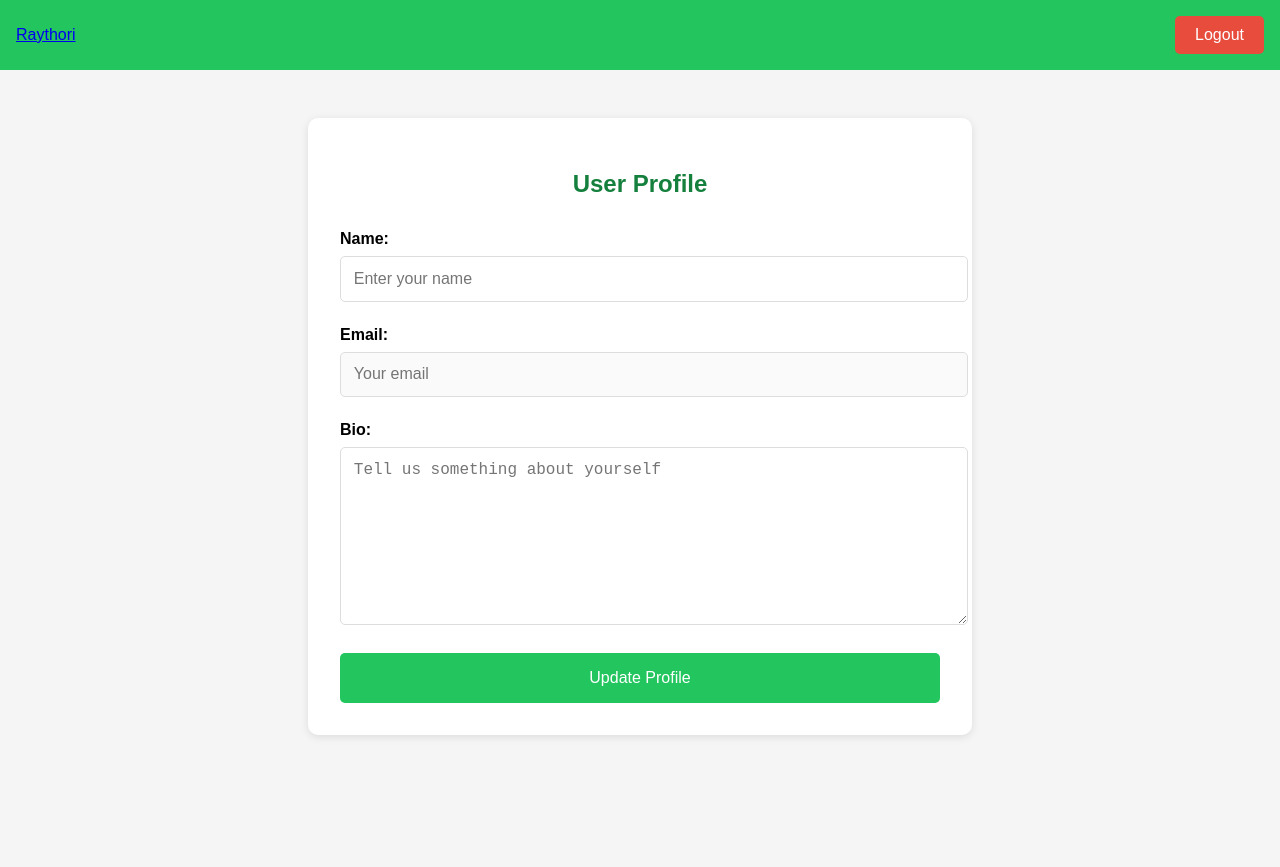
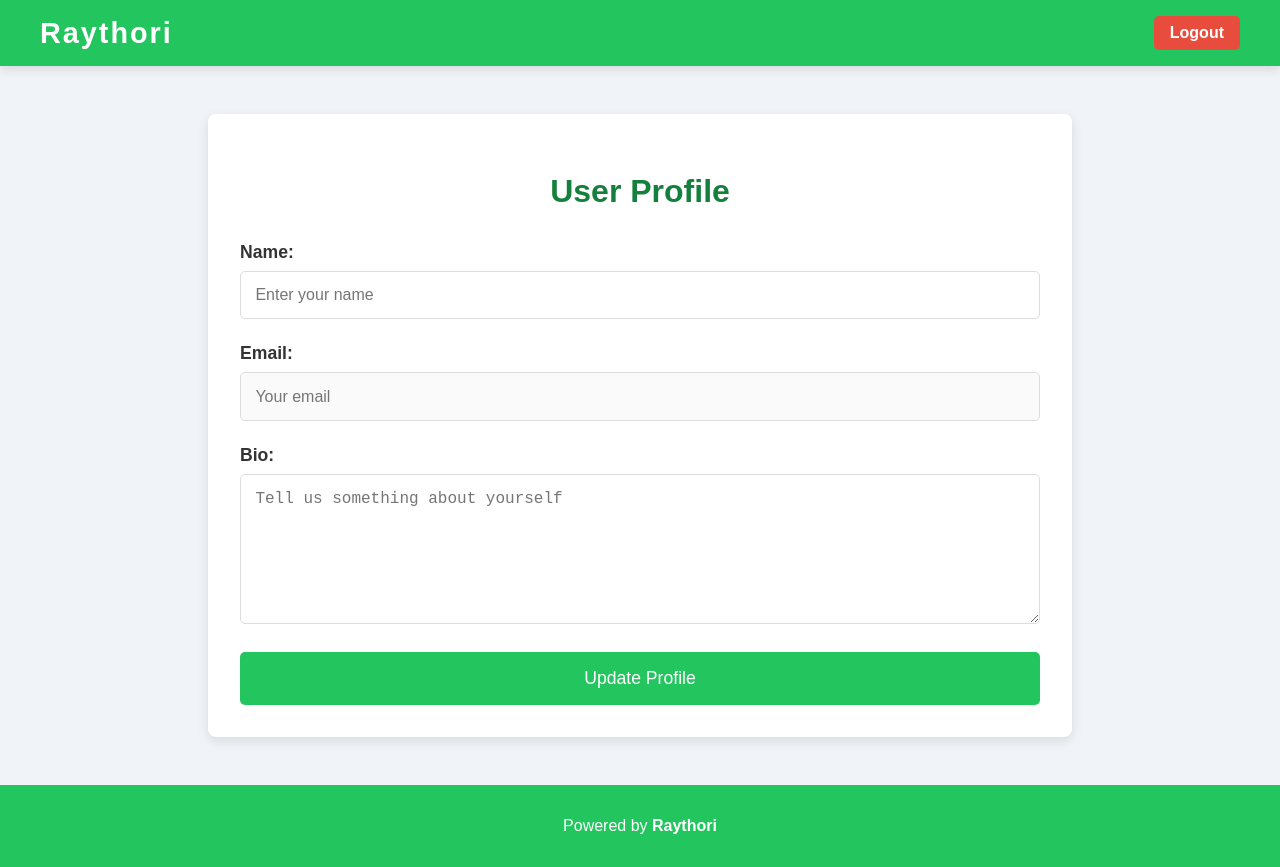
Before and after one commit to Shaiknaushad/Mini-Project, a website: page Public/profile.html in a window 1280 px wide. Before the commit the page ends 800 px from the top, so only its background shows below. Drawn offline with Linux system fonts and the light colour scheme; no server answers.

Commit message:
issues resolved

```diff
--- a/Public/profile.html
+++ b/Public/profile.html
@@ -1,43 +1,77 @@
 <!DOCTYPE html>
 <html lang="en">
+
 <head>
     <meta charset="UTF-8">
     <meta name="viewport" content="width=device-width, initial-scale=1.0">
     <title>User Profile</title>
     <style>
-        /* Profile Page CSS */
+        /* Global Styles */
         body {
             font-family: 'Arial', sans-serif;
             margin: 0;
             padding: 0;
-            background-color: #f5f5f5;
+            background-color: #f0f4f8;
+            color: #333;
         }
 
         header {
             background-color: #22c55e;
             padding: 1rem;
             color: #fff;
+            box-shadow: 0 4px 10px rgba(0, 0, 0, 0.1);
         }
 
         header nav {
             display: flex;
             justify-content: space-between;
             align-items: center;
+            max-width: 1200px;
+            margin: 0 auto;
         }
 
+        header .logo {
+            font-size: 1.8rem;
+            font-weight: 700;
+            text-decoration: none;
+            color: #fff;
+            letter-spacing: 2px;
+        }
+
+        header .logout-btn {
+            color: #fff;
+            text-decoration: none;
+            background-color: #e74c3c;
+            padding: 8px 16px;
+            border-radius: 5px;
+            font-weight: 600;
+        }
+
+        header .logout-btn:hover {
+            background-color: #c0392b;
+        }
+
+        /* Profile Section Styles */
         .profile-container {
-            max-width: 600px;
+            max-width: 800px;
             margin: 3rem auto;
             padding: 2rem;
             background-color: #fff;
-            box-shadow: 0 2px 8px rgba(0, 0, 0, 0.1);
-            border-radius: 10px;
+            box-shadow: 0 4px 12px rgba(0, 0, 0, 0.1);
+            border-radius: 8px;
+            transition: all 0.3s ease;
+        }
+
+        .profile-container:hover {
+            box-shadow: 0 4px 16px rgba(0, 0, 0, 0.2);
         }
 
         .profile-container h2 {
             text-align: center;
             color: #15803d;
             margin-bottom: 2rem;
+            font-size: 2rem;
+            font-weight: 700;
         }
 
         .profile-field {
@@ -48,15 +82,24 @@
             font-weight: bold;
             display: block;
             margin-bottom: 0.5rem;
+            font-size: 1.1rem;
         }
 
         .profile-field input,
         .profile-field textarea {
             width: 100%;
-            padding: 0.8rem;
+            padding: 0.9rem;
             border-radius: 5px;
             border: 1px solid #ddd;
             font-size: 1rem;
+            box-sizing: border-box;
+            transition: border-color 0.2s ease;
+        }
+
+        .profile-field input:focus,
+        .profile-field textarea:focus {
+            border-color: #22c55e;
+            outline: none;
         }
 
         .profile-field textarea {
@@ -69,29 +112,52 @@
             padding: 1rem 2rem;
             border: none;
             border-radius: 5px;
-            font-size: 1rem;
+            font-size: 1.1rem;
             cursor: pointer;
             width: 100%;
+            transition: background-color 0.3s ease;
         }
 
         button:hover {
             background-color: #15803d;
         }
 
-        .logout-btn {
-            color: white;
-            text-decoration: none;
-            background-color: #e74c3c;
-            padding: 10px 20px;
-            border-radius: 5px;
+        /* Mobile Responsive Styles */
+        @media (max-width: 768px) {
+            .profile-container {
+                margin: 2rem;
+                padding: 1.5rem;
             }
 
-        .logout-btn:hover {
-            background-color: #c0392b;
+            header .logo {
+                font-size: 1.5rem;
             }
+        }
+
+        /* Footer Section */
+        footer {
+            background-color: #22c55e;
+            color: #fff;
+            padding: 1rem 0;
+            text-align: center;
+            margin-top: 2rem;
+        }
+
+        footer a {
+            color: #fff;
+            text-decoration: none;
+            font-weight: 600;
+        }
+
+        footer a:hover {
+            text-decoration: underline;
+        }
+
     </style>
 </head>
+
 <body>
+
     <header>
         <nav>
             <a href="/index.html" class="logo">Raythori</a>
@@ -117,6 +183,10 @@
             <button type="button" onclick="updateUserProfile()">Update Profile</button>
         </form>
     </div>
+
+    <footer>
+        <p>Powered by <a href="#">Raythori</a></p>
+    </footer>
 
     <script type="module">
         // Firebase Setup
@@ -186,5 +256,7 @@
             });
         }
     </script>
+
 </body>
+
 </html>
--- /dev/null
+++ b/package.json
@@ -0,0 +1,5 @@
+{
+  "dependencies": {
+    "firebase": "^11.0.2"
+  }
+}
```
Also changed, not shown: index.html (+0 -15 lines), 1 other file. Lines whose indentation alone changed are shown as unchanged.
